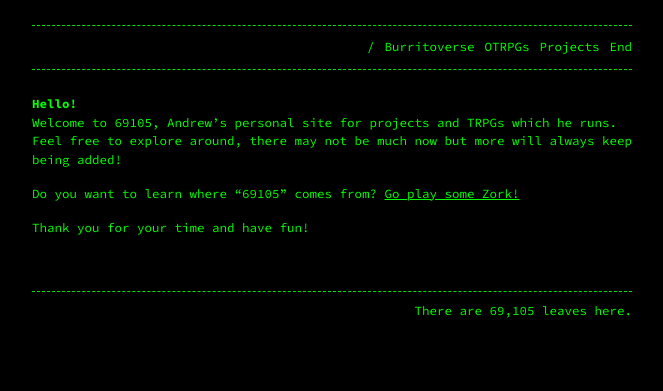
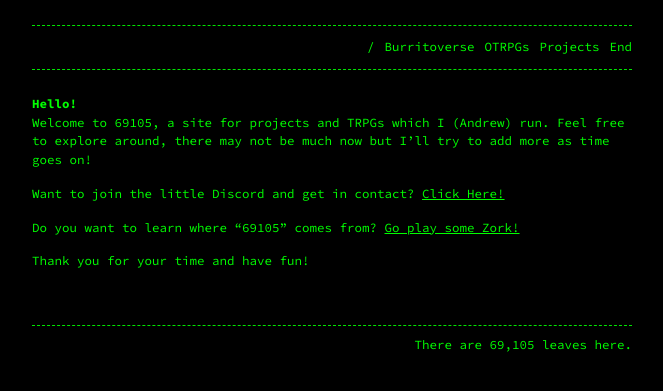
Before and after one commit to Terwilliger69105/69105.github.io, a Jekyll site: the page built from index.md, in a window 1280 px wide. Shown: the top 391 px of the page, without its empty margins (308-971 px from the left). Built offline with Jekyll 4.4.1, drawn with Linux system fonts in a browser that asks for light colours.

Commit message:
Update index.md

```diff
--- a/index.md
+++ b/index.md
@@ -5,7 +5,9 @@ layout: home
 
 # Hello!
 
-Welcome to 69105, Andrew's personal site for projects and TRPGs which he runs. Feel free to explore around, there may not be much now but more will always keep being added!
+Welcome to 69105, a site for projects and TRPGs which I (Andrew) run. Feel free to explore around, there may not be much now but I'll try to add more as time goes on!
+
+Want to join the little Discord and get in contact? [Click Here!](https://discord.gg/sHaDpWjqvD)
 
 Do you want to learn where "69105" comes from? [Go play some Zork!](https://www.pcjs.org/software/pcx86/game/infocom/zork1/)
 
```
